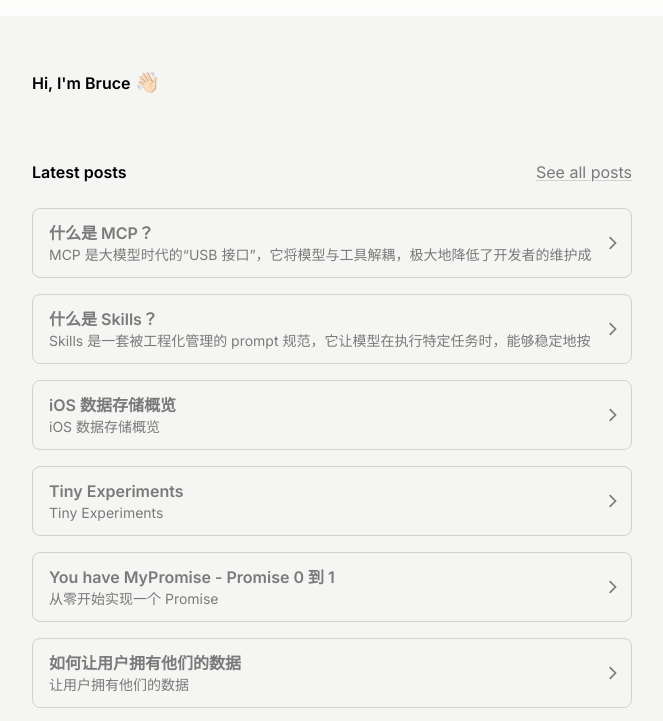
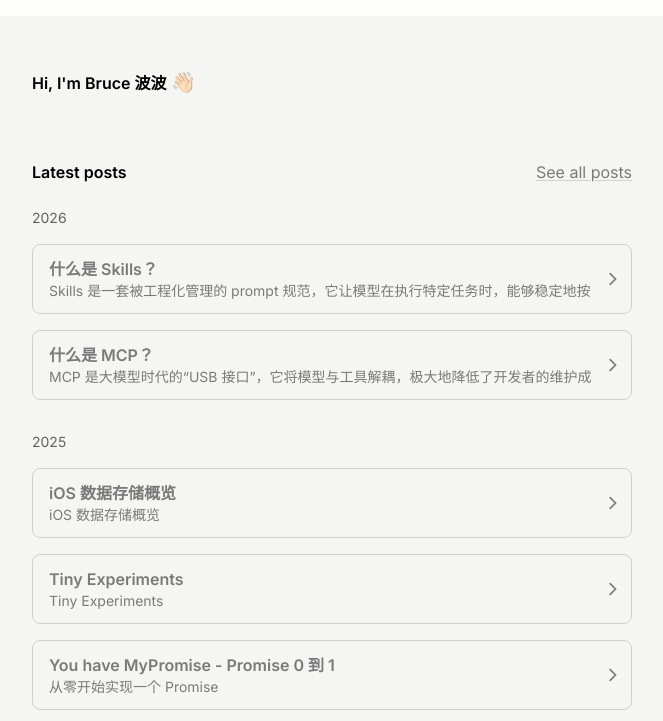
Before and after one commit to 13ruceYu/bruceyu.fun, an Astro site: page / in a window 1280 px wide. Shown: the part 60-781 px from the top of the page, without its empty margins (308-971 px from the left). Built offline with nearby package versions, Linux system fonts and the light colour scheme; Astro itself is replaced by a stand-in of ours; a web font is replaced by a local one.

Commit message:
chore: 添加年份显示

```diff
--- a/src/content/blog/what-is-skills/index.md
+++ b/src/content/blog/what-is-skills/index.md
@@ -1,7 +1,7 @@
 ---
 title: 什么是 Skills？
 description: Skills 是一套被工程化管理的 prompt 规范，它让模型在执行特定任务时，能够稳定地按照预期的方式去做事。通过把隐性知识显式化、结构化，Skills 将模型的行为从训练时的"记忆"转变为运行时的"读取"，极大地提升了输出质量和一致性。
-date: 2026-03-15
+date: 2026-03-16
 ---
 
 > 一种让大模型稳定"记住"做事方法的技术——不是魔法，是结构化的上下文注入。
--- a/src/pages/index.astro
+++ b/src/pages/index.astro
@@ -25,6 +25,18 @@ const blog = (await getCollection('blog'))
 	.sort((a, b) => b.data.date.valueOf() - a.data.date.valueOf())
 	.slice(0, SITE.NUM_POSTS_ON_HOMEPAGE)
 
+// Group blog posts by year
+const blogByYear = blog.reduce((acc, post) => {
+	const year = post.data.date.getFullYear()
+	if (!acc[year]) {
+		acc[year] = []
+	}
+	acc[year].push(post)
+	return acc
+}, {} as Record<number, typeof blog>)
+
+const years = Object.keys(blogByYear).sort((a, b) => Number(b) - Number(a))
+
 const projects = (await getCollection('projects'))
 	.filter((project) => !project.data.draft)
 	.sort((a, b) => b.data.date.valueOf() - a.data.date.valueOf())
@@ -35,7 +47,7 @@ const projects = (await getCollection('projects'))
 	<Container>
 		<!-- <Banner /> -->
 		<h4 class="animate font-semibold text-black dark:text-white">
-			Hi, I'm Bruce <span class="text-xl">👋🏻</span>
+			Hi, I'm Bruce 波波 <span class="text-xl">👋🏻</span>
 		</h4>
 		<div class="space-y-16">
 			<section>
@@ -47,15 +59,24 @@ const projects = (await getCollection('projects'))
 					<h5 class="font-semibold text-black dark:text-white">Latest posts</h5>
 					<Link href="/blog"> See all posts </Link>
 				</div>
-				<ul class="flex flex-col gap-4">
+				<div class="space-y-8">
 					{
-						blog.map((post) => (
-							<li>
-								<ArrowCard entry={post} />
-							</li>
+						years.map((year) => (
+							<div class="space-y-4">
+								<h6 class="text-sm font-medium text-black/60 dark:text-white/60">
+									{year}
+								</h6>
+								<ul class="flex flex-col gap-4">
+									{blogByYear[Number(year)].map((post) => (
+										<li>
+											<ArrowCard entry={post} />
+										</li>
+									))}
+								</ul>
+							</div>
 						))
 					}
-				</ul>
+				</div>
 			</section>
 
 			<section class="animate space-y-6">
```
